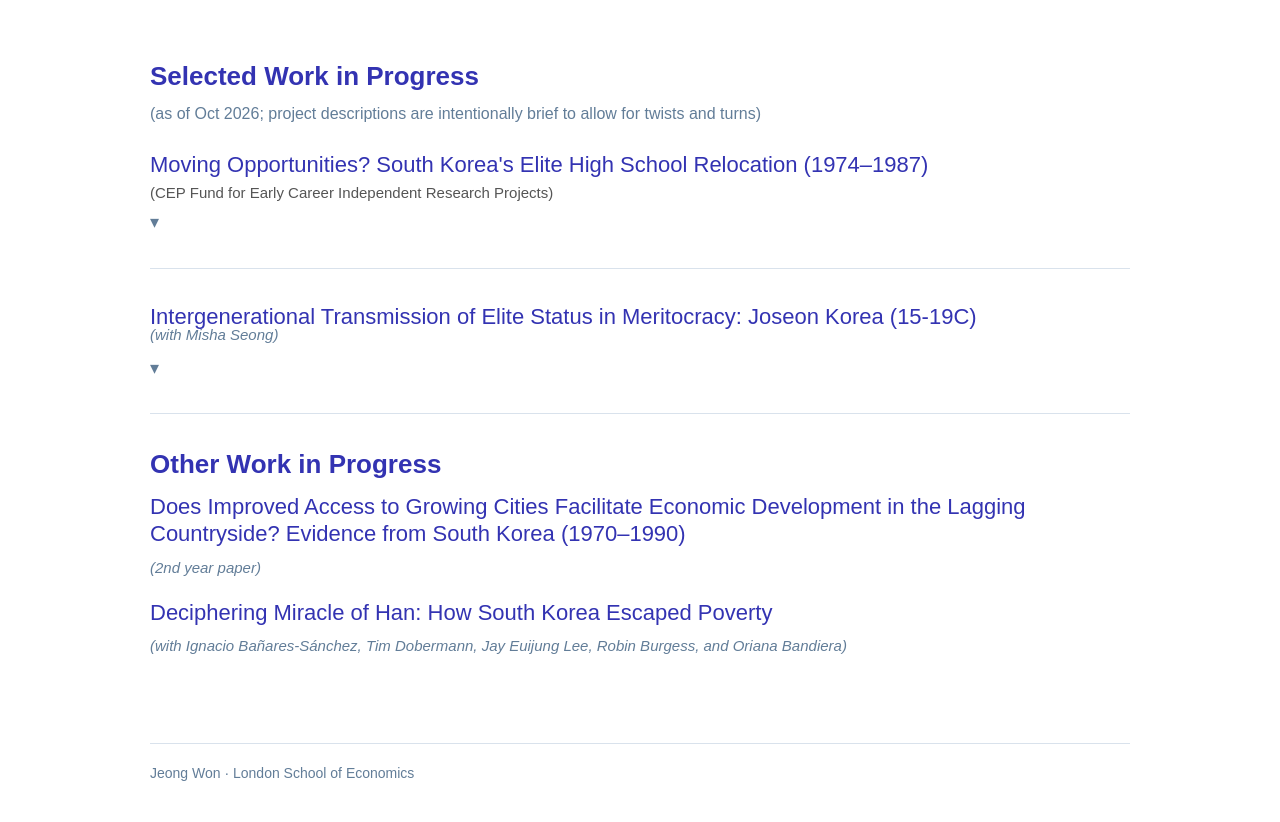
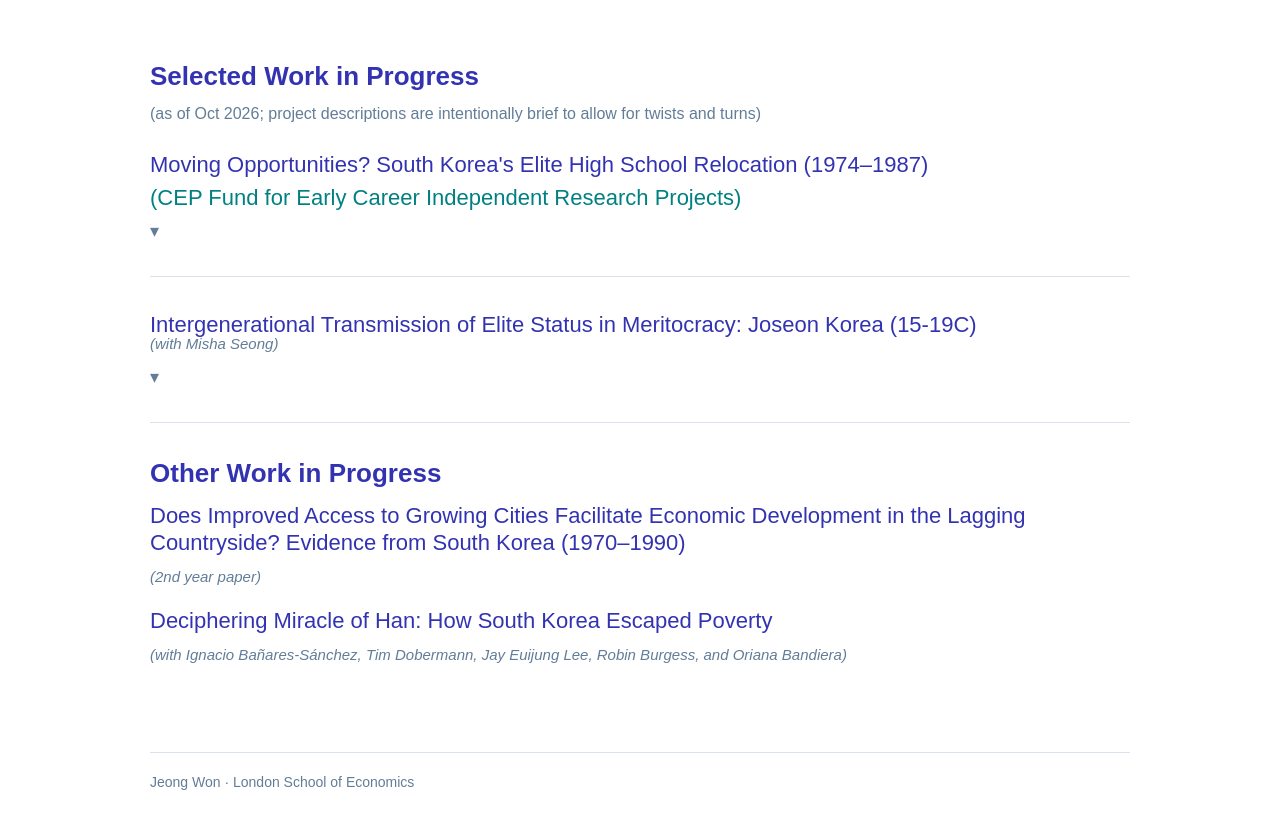
Before and after one commit to JeongWon-Econ/JeongWon-Econ.github.io, a plain HTML site: page research.html in a window 1280 px wide. Shown: the part 81-903 px from the top of the page. Drawn offline with Linux system fonts and the light colour scheme.

Commit message:
Style CEP funding note in teal
Co-authored-by: Copilot <223556219+Copilot@users.noreply.github.com>

```diff
--- a/research.html
+++ b/research.html
@@ -5,7 +5,7 @@
   <meta name="viewport" content="width=device-width, initial-scale=1">
   <meta name="description" content="Research by Jeong Won in labour, urban, and economic history.">
   <title>Jeong Won | Research</title>
-  <link rel="stylesheet" href="style.css?v=7">
+  <link rel="stylesheet" href="style.css?v=8">
 </head>
 <body>
   <header class="site-header">
--- a/style.css
+++ b/style.css
@@ -162,8 +162,8 @@ h2 {
 .project-details .project-funding {
   display: block;
   margin-top: 6px;
-  color: #555;
-  font-size: 15px;
+  color: teal;
+  font-size: 22px;
 }
 
 .project-details .coauthors {
```
Also changed, not shown: cv.html (+1 -1 lines), index.html (+1 -1 lines).
